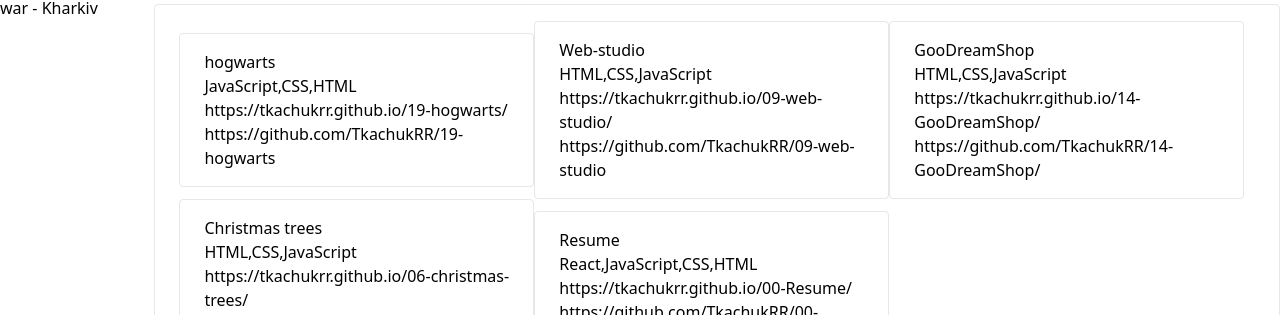
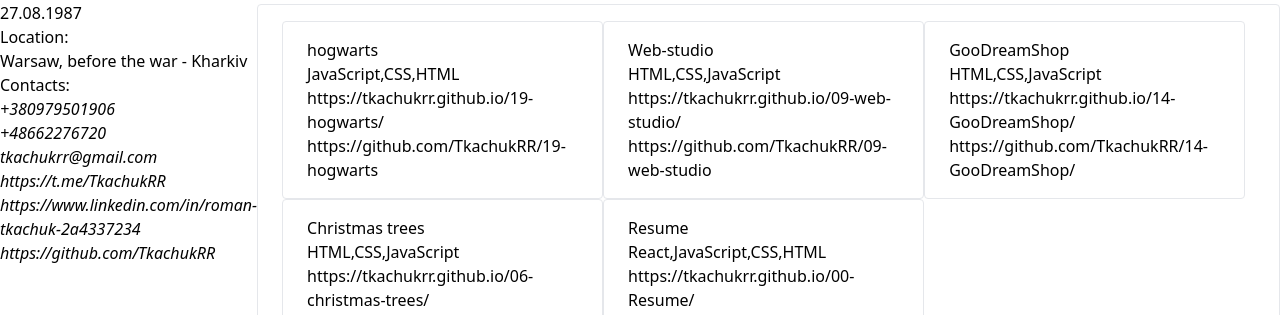
Before and after one commit to TkachukRR/22-Resume-Angular, an Angular app: page / in a window 1280 px wide. Shown: the part 236-551 px from the top of the page. Built offline with nearby package versions, Linux system fonts and the light colour scheme.

Commit message:
finished contacts component

```diff
--- a/src/app/app.component.html
+++ b/src/app/app.component.html
@@ -25,5 +25,6 @@
     />
     <app-birthday [info]="fullInfo" [pageLanguage]="pageLang"></app-birthday>
     <app-location [info]="fullInfo" [pageLanguage]="pageLang"></app-location>
+    <app-contacts [info]="fullInfo" [pageLanguage]="pageLang"></app-contacts>
   </aside>
 </div>
--- a/src/app/app.module.ts
+++ b/src/app/app.module.ts
@@ -11,6 +11,7 @@ import { EducationListComponent } from './components/educationList/educationList
 import { WorkListComponent } from './components/workList/workList.component';
 import { BirthdayComponent } from './components/birthday/birthday.component';
 import { LocationComponent } from './components/location/location.component';
+import { ContactsComponent } from './components/contacts/contacts.component';
 
 @NgModule({
   declarations: [
@@ -22,6 +23,7 @@ import { LocationComponent } from './components/location/location.component';
     WorkListComponent,
     BirthdayComponent,
     LocationComponent,
+    ContactsComponent,
   ],
   imports: [BrowserModule, AppRoutingModule, FormsModule],
   providers: [],
--- /dev/null
+++ b/src/app/components/contacts/contacts.component.html
@@ -0,0 +1,21 @@
+<h2>{{ info.contacts.sectionTitle[pageLanguage] }}</h2>
+<address>
+  <a
+    class="block"
+    *ngFor="let phone of info.contacts.phone"
+    href="tel:{{ phone }}"
+    >{{ phone }}</a
+  >
+  <a class="block" href="mailto:{{ info.contacts.email }}">{{
+    info.contacts.email
+  }}</a>
+  <a class="block" href="{{ info.contacts.telegram }}">{{
+    info.contacts.telegram
+  }}</a>
+  <a class="block" href="{{ info.contacts.linkedIn }}">{{
+    info.contacts.linkedIn
+  }}</a>
+  <a class="block" href="{{ info.contacts.gitHub }}">{{
+    info.contacts.gitHub
+  }}</a>
+</address>
```
Also changed, not shown: src/app/components/contacts/contacts.component.ts (added, +11 -0 lines).
